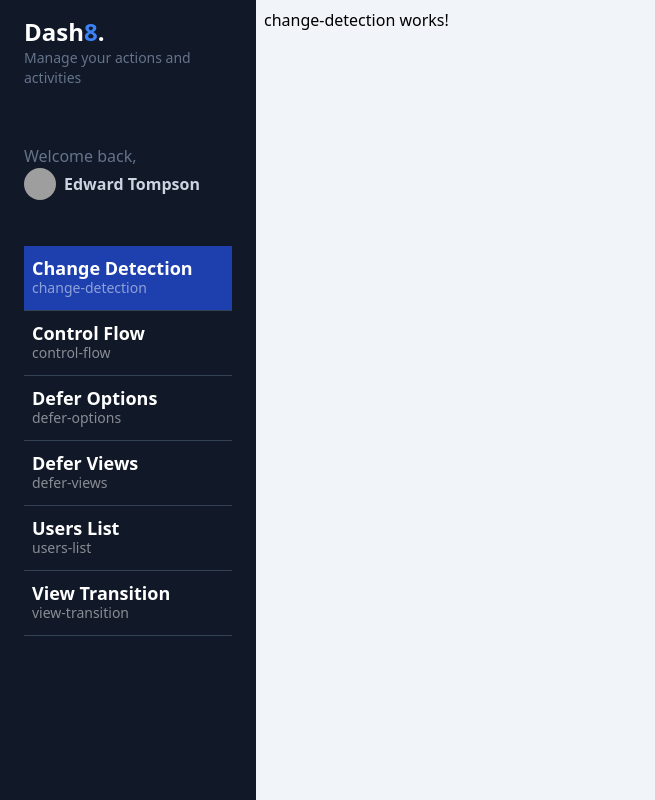
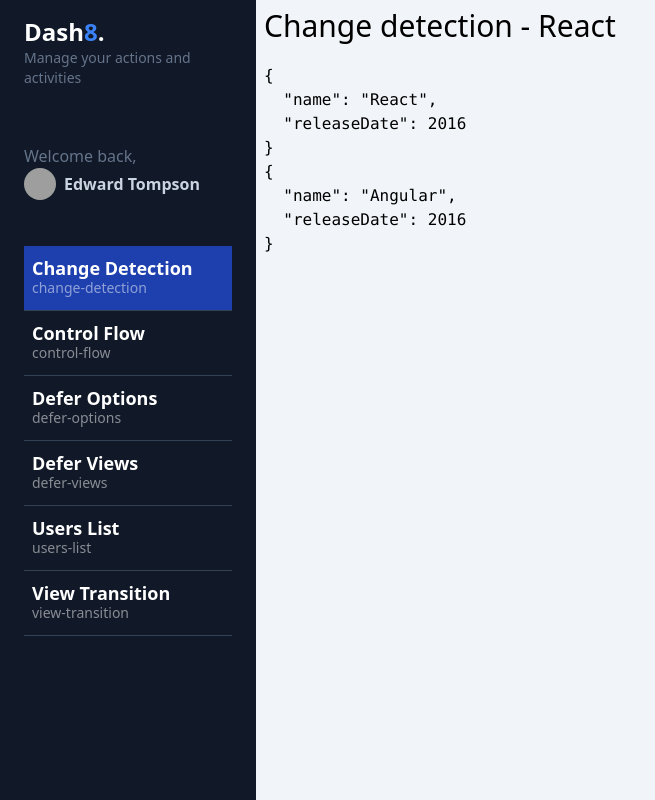
Before and after one commit to CManuelHernandez/Angular18Basics, an Angular app: page /dashboard/change-detection in a window 1280 px wide. Shown: the whole page, without its empty margins (0-655 px from the left). Built offline with nearby package versions, Linux system fonts and the light colour scheme; grey boxes are pictures that could not be loaded.

Commit message:
ChangeDetection - OnPush

```diff
--- a/src/app/dashboard/pages/change-detection/change-detection.component.html
+++ /dev/null
@@ -1 +0,0 @@
-<p>change-detection works!</p>
--- a/src/app/dashboard/pages/change-detection/change-detection.component.ts
+++ b/src/app/dashboard/pages/change-detection/change-detection.component.ts
@@ -1,9 +1,46 @@
-import { Component } from '@angular/core';
+import { CommonModule } from '@angular/common';
+import {
+  ChangeDetectionStrategy,
+  Component,
+  computed,
+  signal,
+} from '@angular/core';
+import { TitleComponent } from '@shared/title/title.component';
 
 @Component({
   standalone: true,
-  imports: [],
-  templateUrl: './change-detection.component.html',
+  imports: [TitleComponent, CommonModule],
+  changeDetection: ChangeDetectionStrategy.OnPush,
+  template: `
+    <app-title [title]="currentFramerok()" />
+    <pre>{{ frameworkAsSignal() | json }}</pre>
+    <pre>{{ frameworkAsProperty | json }}</pre>
+  `,
   styles: ``,
 })
-export default class ChangeDetectionComponent {}
+export default class ChangeDetectionComponent {
+  public currentFramerok = computed(
+    () => `Change detection - ${this.frameworkAsSignal().name}`
+  );
+
+  public frameworkAsSignal = signal({
+    name: 'Angular',
+    releaseDate: 2016,
+  });
+
+  public frameworkAsProperty = {
+    name: 'Angular',
+    releaseDate: 2016,
+  };
+
+  constructor() {
+    setTimeout(() => {
+      //this.frameworkAsProperty.name = 'React';
+      this.frameworkAsSignal.update((value) => ({
+        ...value,
+        name: 'React',
+      }));
+      console.log('Hecho');
+    }, 3000);
+  }
+}
```
